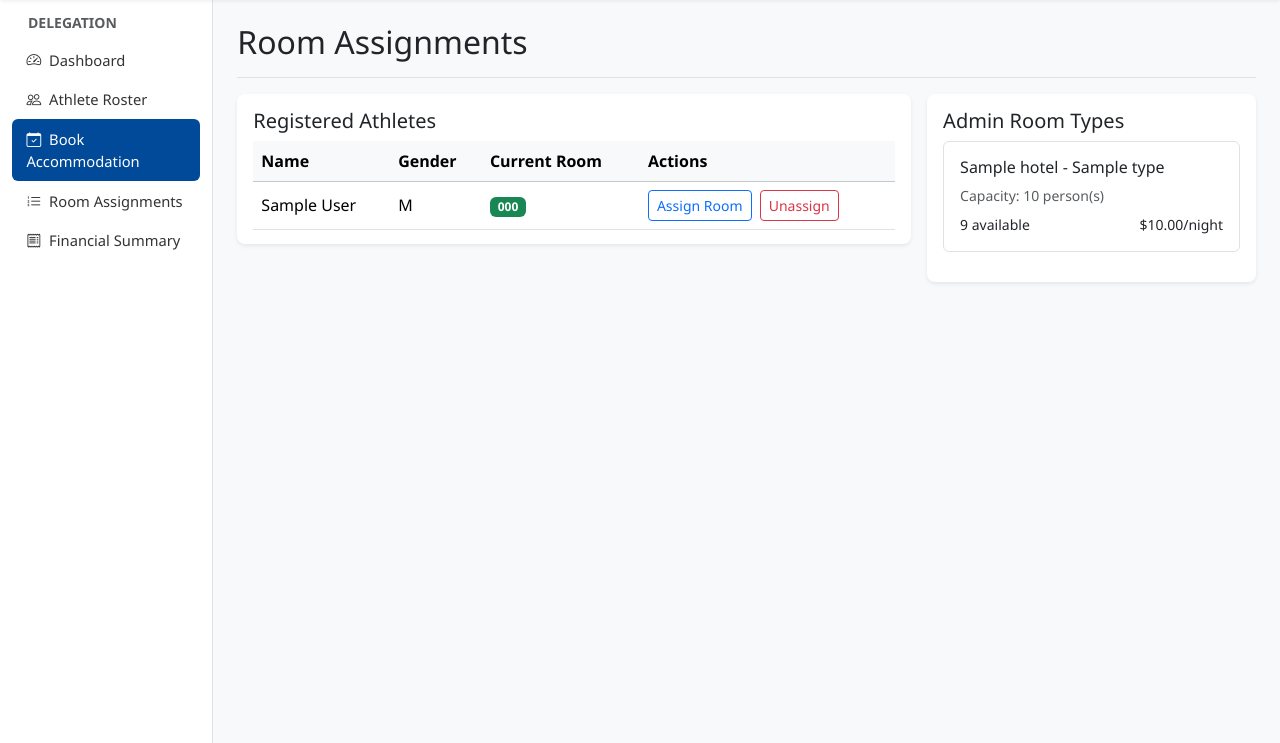
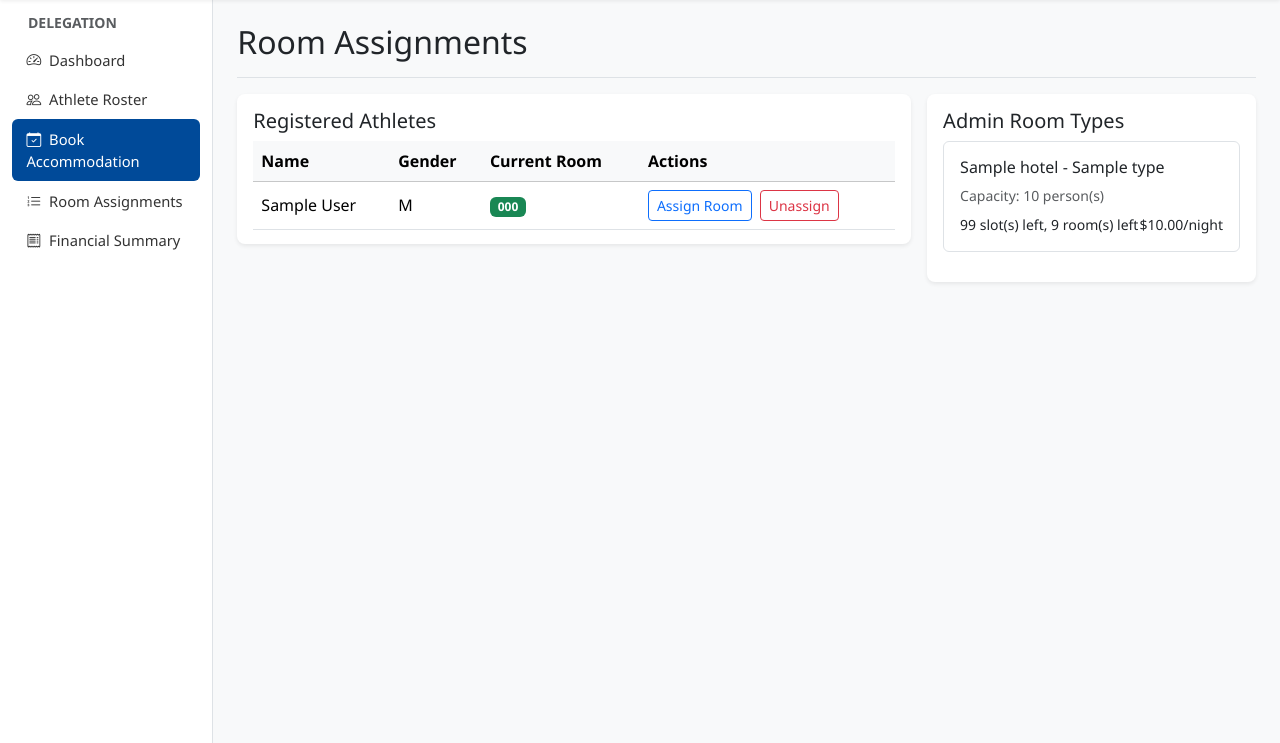
Before and after one commit to mfarhanka/msdeaf-cams, a PHP site: page /country/book.php in a window 1280 px wide. Shown: the part 57-800 px from the top of the page. Run offline with PHP 8.4, Linux system fonts and the light colour scheme; a user stored in the database is signed in; tables that the repository leaves empty hold one stand-in row (values such as "Sample post").

Commit message:
Implement room assignment enhancements; add functionality to sync reserved rooms and update available slots based on athlete capacity

```diff
--- a/country/book.php
+++ b/country/book.php
@@ -3,6 +3,16 @@ require_once 'includes/auth.php';
 
 $countryId = $_SESSION['id'];
 $msg = '';
+
+function syncReservedRooms(PDO $pdo, int $bookingId): void
+{
+    $roomsReservedStmt = $pdo->prepare("SELECT COUNT(DISTINCT room_number) FROM room_assignments WHERE booking_id = ? AND room_number IS NOT NULL AND room_number <> ''");
+    $roomsReservedStmt->execute([$bookingId]);
+    $roomsReserved = intval($roomsReservedStmt->fetchColumn());
+
+    $updateBookingStmt = $pdo->prepare("UPDATE bookings SET rooms_reserved = ? WHERE id = ?");
+    $updateBookingStmt->execute([$roomsReserved, $bookingId]);
+}
 
 if ($_SERVER['REQUEST_METHOD'] === 'POST' && isset($_POST['action'])) {
     if ($_POST['action'] === 'assign_room') {
@@ -14,17 +24,19 @@ if ($_SERVER['REQUEST_METHOD'] === 'POST' && isset($_POST['action'])) {
             $athleteCheck = $pdo->prepare("SELECT id FROM athletes WHERE id = ? AND country_id = ?");
             $athleteCheck->execute([$athleteId, $countryId]);
             if ($athleteCheck->fetch()) {
-                $roomTypeCheck = $pdo->prepare("SELECT hotel_id, total_allotment FROM room_types WHERE id = ?");
+                $roomTypeCheck = $pdo->prepare("SELECT hotel_id, total_allotment, capacity FROM room_types WHERE id = ?");
                 $roomTypeCheck->execute([$roomTypeId]);
                 $roomTypeInfo = $roomTypeCheck->fetch(PDO::FETCH_ASSOC);
                 if ($roomTypeInfo) {
                     $assignedCountStmt = $pdo->prepare("SELECT COUNT(*) FROM room_assignments ra JOIN bookings bb ON ra.booking_id = bb.id WHERE bb.room_type_id = ? AND bb.status <> 'Cancelled'");
                     $assignedCountStmt->execute([$roomTypeId]);
-                    $assignedCount = intval($assignedCountStmt->fetchColumn());
-                    $availableRooms = intval($roomTypeInfo['total_allotment']) - $assignedCount;
+                    $assignedAthletes = intval($assignedCountStmt->fetchColumn());
+                    $capacity = max(1, intval($roomTypeInfo['capacity']));
+                    $totalRooms = intval($roomTypeInfo['total_allotment']);
+                    $availableSlots = ($totalRooms * $capacity) - $assignedAthletes;
 
-                    if ($availableRooms <= 0) {
-                        $msg = "<div class='alert alert-warning'>No available rooms left for the selected hotel room type.</div>";
+                    if ($availableSlots <= 0) {
+                        $msg = "<div class='alert alert-warning'>No available bed slots left for the selected hotel room type.</div>";
                     } else {
                         $bookingCheck = $pdo->prepare("SELECT b.id, b.rooms_reserved, COALESCE(COUNT(ra.id), 0) AS assigned_rooms
                             FROM bookings b
@@ -37,42 +49,59 @@ if ($_SERVER['REQUEST_METHOD'] === 'POST' && isset($_POST['action'])) {
                         $bookingInfo = $bookingCheck->fetch(PDO::FETCH_ASSOC);
 
                         if ($bookingInfo) {
-                            if (intval($bookingInfo['assigned_rooms']) >= intval($bookingInfo['rooms_reserved'])) {
-                                $updateRooms = $pdo->prepare("UPDATE bookings SET rooms_reserved = rooms_reserved + 1 WHERE id = ?");
-                                $updateRooms->execute([$bookingInfo['id']]);
-                            }
                             $bookingId = $bookingInfo['id'];
                         } else {
-                            $insertBooking = $pdo->prepare("INSERT INTO bookings (championship_id, country_id, hotel_id, room_type_id, rooms_reserved, status) VALUES (?, ?, ?, ?, 1, 'Pending')");
+                            $insertBooking = $pdo->prepare("INSERT INTO bookings (championship_id, country_id, hotel_id, room_type_id, rooms_reserved, status) VALUES (?, ?, ?, ?, 0, 'Pending')");
                             $insertBooking->execute([$championshipId, $countryId, $roomTypeInfo['hotel_id'], $roomTypeId]);
                             $bookingId = $pdo->lastInsertId();
                         }
 
-                        $assignedStmt = $pdo->prepare("SELECT room_number FROM room_assignments WHERE booking_id = ?");
-                        $assignedStmt->execute([$bookingId]);
-                        $assignedRooms = $assignedStmt->fetchAll(PDO::FETCH_COLUMN);
+                        $existing = $pdo->prepare("SELECT id, booking_id, room_number FROM room_assignments WHERE athlete_id = ?");
+                        $existing->execute([$athleteId]);
+                        $existingAssignment = $existing->fetch(PDO::FETCH_ASSOC);
+                        $previousBookingId = $existingAssignment ? intval($existingAssignment['booking_id']) : 0;
 
                         $roomNumber = '';
-                        for ($i = 1; $i <= intval($roomTypeInfo['total_allotment']); $i++) {
+                        $occupancyStmt = $pdo->prepare("SELECT room_number, COUNT(*) AS occupants FROM room_assignments WHERE booking_id = ? GROUP BY room_number");
+                        $occupancyStmt->execute([$bookingId]);
+                        $occupancyRows = $occupancyStmt->fetchAll(PDO::FETCH_ASSOC);
+                        $roomOccupancy = [];
+                        foreach ($occupancyRows as $occupancyRow) {
+                            $roomOccupancy[$occupancyRow['room_number']] = intval($occupancyRow['occupants']);
+                        }
+
+                        if ($existingAssignment && $previousBookingId === intval($bookingId) && !empty($existingAssignment['room_number'])) {
+                            $currentOccupancy = $roomOccupancy[$existingAssignment['room_number']] ?? 0;
+                            if ($currentOccupancy > 0 && $currentOccupancy <= $capacity) {
+                                $roomNumber = $existingAssignment['room_number'];
+                            }
+                        }
+
+                        for ($i = 1; $i <= $totalRooms && empty($roomNumber); $i++) {
                             $candidate = 'Room ' . $i;
-                            if (!in_array($candidate, $assignedRooms, true)) {
+                            $occupants = $roomOccupancy[$candidate] ?? 0;
+                            if ($occupants < $capacity) {
                                 $roomNumber = $candidate;
                                 break;
                             }
                         }
 
                         if (empty($roomNumber)) {
-                            $msg = "<div class='alert alert-warning'>No available room numbers left for this room type.</div>";
+                            $msg = "<div class='alert alert-warning'>All rooms for this room type are full.</div>";
                         } else {
-                            $existing = $pdo->prepare("SELECT id FROM room_assignments WHERE athlete_id = ?");
-                            $existing->execute([$athleteId]);
-                            if ($existing->fetch()) {
+                            if ($existingAssignment) {
                                 $updateStmt = $pdo->prepare("UPDATE room_assignments SET booking_id = ?, room_number = ? WHERE athlete_id = ?");
                                 $updateStmt->execute([$bookingId, $roomNumber, $athleteId]);
                             } else {
                                 $insertStmt = $pdo->prepare("INSERT INTO room_assignments (booking_id, room_number, athlete_id) VALUES (?, ?, ?)");
                                 $insertStmt->execute([$bookingId, $roomNumber, $athleteId]);
                             }
+
+                            syncReservedRooms($pdo, intval($bookingId));
+                            if ($previousBookingId && $previousBookingId !== intval($bookingId)) {
+                                syncReservedRooms($pdo, $previousBookingId);
+                            }
+
                             $msg = "<div class='alert alert-success alert-dismissible fade show'><i class='fas fa-check-circle'></i> Room assigned successfully!<button type='button' class='btn-close' data-bs-dismiss='alert'></button></div>";
                         }
                     }
@@ -93,8 +122,15 @@ if ($_SERVER['REQUEST_METHOD'] === 'POST' && isset($_POST['action'])) {
             $athleteCheck = $pdo->prepare("SELECT id FROM athletes WHERE id = ? AND country_id = ?");
             $athleteCheck->execute([$athleteId, $countryId]);
             if ($athleteCheck->fetch()) {
+                $bookingLookupStmt = $pdo->prepare("SELECT booking_id FROM room_assignments WHERE athlete_id = ?");
+                $bookingLookupStmt->execute([$athleteId]);
+                $bookingId = intval($bookingLookupStmt->fetchColumn() ?: 0);
+
                 $deleteStmt = $pdo->prepare("DELETE FROM room_assignments WHERE athlete_id = ?");
                 if ($deleteStmt->execute([$athleteId])) {
+                    if ($bookingId) {
+                        syncReservedRooms($pdo, $bookingId);
+                    }
                     $msg = "<div class='alert alert-success alert-dismissible fade show'><i class='fas fa-times-circle'></i> Room unassigned successfully!<button type='button' class='btn-close' data-bs-dismiss='alert'></button></div>";
                 } else {
                     $msg = "<div class='alert alert-danger'>Failed to unassign room.</div>";
@@ -135,11 +171,11 @@ $bookings = $bookingsStmt->fetchAll(PDO::FETCH_ASSOC);
 // Get championship list for room assignment selection.
 $championships = $pdo->query("SELECT * FROM championships ORDER BY start_date ASC")->fetchAll(PDO::FETCH_ASSOC);
 
-// Get admin-registered room types and availability based on assigned rooms.
+// Get admin-registered room types and availability based on athlete slots.
 $roomTypesStmt = $pdo->prepare("SELECT rt.*, h.name AS hotel_name,
     COALESCE((SELECT COUNT(*) FROM room_assignments ra
         JOIN bookings bb ON ra.booking_id = bb.id
-        WHERE bb.room_type_id = rt.id AND bb.status <> 'Cancelled'), 0) AS assigned_rooms
+        WHERE bb.room_type_id = rt.id AND bb.status <> 'Cancelled'), 0) AS assigned_athletes
     FROM room_types rt
     JOIN hotels h ON rt.hotel_id = h.id
     ORDER BY h.name ASC, rt.name ASC");
@@ -215,12 +251,17 @@ require_once 'includes/header.php';
                 <h5 class="card-title">Admin Room Types</h5>
                 <?php if (count($roomTypes) > 0): ?>
                     <?php foreach ($roomTypes as $rt): ?>
-                        <?php $available = intval($rt['total_allotment']) - intval($rt['assigned_rooms']); ?>
+                        <?php
+                            $totalSlots = intval($rt['total_allotment']) * max(1, intval($rt['capacity']));
+                            $availableSlots = $totalSlots - intval($rt['assigned_athletes']);
+                            $roomsInUse = intval(ceil(intval($rt['assigned_athletes']) / max(1, intval($rt['capacity']))));
+                            $roomsLeft = max(0, intval($rt['total_allotment']) - $roomsInUse);
+                        ?>
                         <div class="mb-3 p-3 border rounded">
                             <h6 class="mb-2"><?php echo htmlspecialchars($rt['hotel_name']); ?> - <?php echo htmlspecialchars($rt['name']); ?></h6>
                             <div class="text-muted small mb-2">Capacity: <?php echo htmlspecialchars($rt['capacity']); ?> person(s)</div>
                             <div class="d-flex justify-content-between align-items-center mt-2">
-                                <small><?php echo $available; ?> available</small>
+                                <small><?php echo $availableSlots; ?> slot(s) left, <?php echo $roomsLeft; ?> room(s) left</small>
                                 <small>$<?php echo number_format($rt['price_per_night'], 2); ?>/night</small>
                             </div>
                         </div>
@@ -263,16 +304,16 @@ require_once 'includes/header.php';
                         <select name="room_type_id" class="form-select" required>
                             <option value="">-- Choose Room Type --</option>
                             <?php foreach ($roomTypes as $rt): ?>
-                                <?php $available = intval($rt['total_allotment']) - intval($rt['assigned_rooms']); ?>
-                                <option value="<?php echo $rt['id']; ?>" <?php echo $available <= 0 ? 'disabled' : ''; ?> <?php echo $athlete['current_room_type_id'] === $rt['id'] ? 'selected' : ''; ?>>
-                                    <?php echo htmlspecialchars($rt['hotel_name'] . ' / ' . $rt['name'] . ' (' . $rt['capacity'] . 'p) — ' . $available . ' available)'); ?>
+                                <?php $availableSlots = (intval($rt['total_allotment']) * max(1, intval($rt['capacity']))) - intval($rt['assigned_athletes']); ?>
+                                <option value="<?php echo $rt['id']; ?>" <?php echo $availableSlots <= 0 ? 'disabled' : ''; ?> <?php echo $athlete['current_room_type_id'] === $rt['id'] ? 'selected' : ''; ?>>
+                                    <?php echo htmlspecialchars($rt['hotel_name'] . ' / ' . $rt['name'] . ' (' . $rt['capacity'] . 'p) - ' . $availableSlots . ' slot(s) available'); ?>
                                 </option>
                             <?php endforeach; ?>
                         </select>
                     </div>
 
                     <div class="alert alert-info">
-                        Room numbers are assigned automatically based on availability.
+                        Room numbers are assigned automatically and athletes are grouped into the same room until the room capacity is full.
                     </div>
                 </div>
                 <div class="modal-footer">
```
